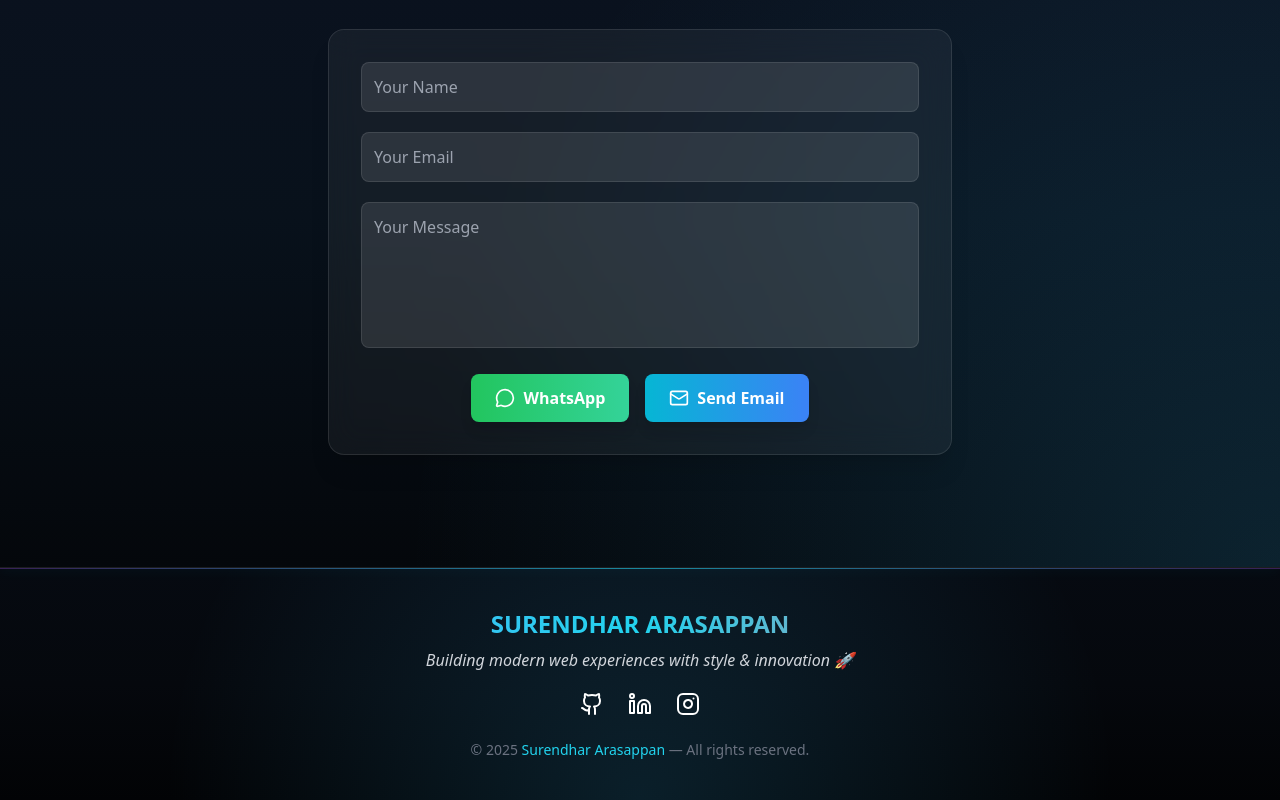
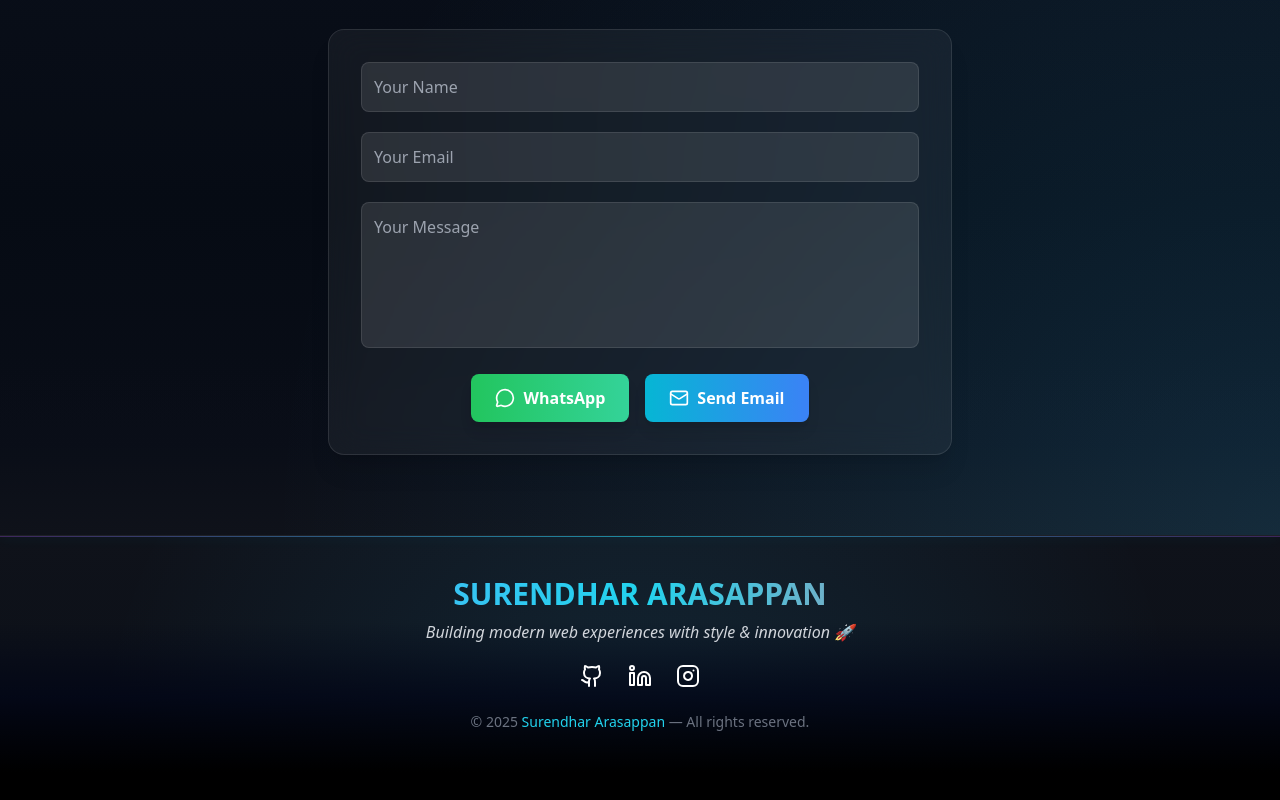
Before and after one commit to SURENDHAR-05-12/my-portfolio, a React (Vite) app: page / in a window 1280 px wide. Shown: the part 2616-3416 px from the top of the page. After the commit the page ends 3388 px from the top, so only its background shows below. Built offline with nearby package versions, Linux system fonts and the light colour scheme.

Commit message:
Fixed contact-footer gradient blend and layout

```diff
--- a/src/components/Contact.tsx
+++ b/src/components/Contact.tsx
@@ -5,10 +5,9 @@ import React, { useState } from "react";
 const Contact: React.FC = () => {
   const [toast, setToast] = useState<{ message: string; type: "success" | "error" } | null>(null);
 
-  // ✨ Toast popup handler
   const showToast = (message: string, type: "success" | "error") => {
     setToast({ message, type });
-    setTimeout(() => setToast(null), 3000); // auto hide after 3s
+    setTimeout(() => setToast(null), 3000);
   };
 
   const sendWhatsApp = () => {
@@ -34,10 +33,7 @@ const Contact: React.FC = () => {
     const formAction = "https://formsubmit.co/surendhar6384@gmail.com";
     const formData = new FormData(form);
 
-    fetch(formAction, {
-      method: "POST",
-      body: formData,
-    })
+    fetch(formAction, { method: "POST", body: formData })
       .then(() => {
         showToast("✅ Email sent successfully!", "success");
         form.reset();
@@ -50,10 +46,13 @@ const Contact: React.FC = () => {
   return (
     <section
       id="contact"
-      className="relative py-20 pb-28 bg-gradient-to-b from-[#0b1220] via-[#08111b] to-[#04070b] text-white"
+      className="relative py-20 bg-gradient-to-b from-[#0a0f1a] via-[#060b14] to-[#0a0e18] text-white overflow-hidden"
     >
-      {/* Glow background */}
-      <div className="absolute inset-0 bg-[radial-gradient(circle_at_bottom_right,rgba(56,189,248,0.15),transparent_60%)]"></div>
+      {/* ✨ Bottom merge gradient to footer */}
+      <div className="absolute bottom-0 left-0 w-full h-[180px] bg-gradient-to-b from-transparent via-[#0a0e18]/60 to-[#0f121a] pointer-events-none"></div>
+
+      {/* Cyan glow */}
+      <div className="absolute inset-0 bg-[radial-gradient(circle_at_bottom_right,rgba(56,189,248,0.15),transparent_70%)]"></div>
 
       <div className="max-w-2xl mx-auto px-6 relative z-10">
         <motion.h2
@@ -81,7 +80,6 @@ const Contact: React.FC = () => {
             placeholder="Your Name"
             className="w-full p-3 bg-white/10 border border-white/10 rounded-lg focus:ring-2 focus:ring-cyan-400 outline-none text-gray-200 placeholder-gray-400 transition"
           />
-
           <input
             id="email"
             name="email"
@@ -90,7 +88,6 @@ const Contact: React.FC = () => {
             placeholder="Your Email"
             className="w-full p-3 bg-white/10 border border-white/10 rounded-lg focus:ring-2 focus:ring-purple-400 outline-none text-gray-200 placeholder-gray-400 transition"
           />
-
           <textarea
             id="message"
             name="message"
@@ -121,7 +118,7 @@ const Contact: React.FC = () => {
         </motion.form>
       </div>
 
-      {/* 🌟 Modern Toast Message */}
+      {/* Toast message */}
       {toast && (
         <motion.div
           initial={{ opacity: 0, y: 40 }}
--- a/src/components/Footer.tsx
+++ b/src/components/Footer.tsx
@@ -25,10 +25,14 @@ const Footer: React.FC = () => {
   ];
 
   return (
-    <footer className="relative bg-gradient-to-b from-[#060a11] via-[#05080d] to-[#020305] text-white py-10 mt-0 border-t border-white/10 overflow-hidden">
-      {/* 🌈 Smooth top divider line */}
+    <footer className="relative bg-gradient-to-b from-[#0f121a] via-[#0d1119] to-[#05070d] text-white py-10 mt-0 border-t border-white/10 overflow-hidden">
+      {/* 🌈 Top divider glow */}
       <div className="absolute top-0 left-0 w-full h-[1px] bg-gradient-to-r from-purple-500/30 via-cyan-400/60 to-purple-500/30 shadow-[0_0_12px_rgba(34,211,238,0.3)]"></div>
 
+      {/* 💫 Radial background blend */}
+      <div className="absolute inset-0 pointer-events-none bg-[radial-gradient(circle_at_bottom,rgba(56,189,248,0.12),transparent_80%)]"></div>
+
+      {/* ✨ Content */}
       <motion.div
         initial={{ opacity: 0, y: 20 }}
         whileInView={{ opacity: 1, y: 0 }}
@@ -36,13 +40,13 @@ const Footer: React.FC = () => {
         viewport={{ once: true }}
         className="max-w-6xl mx-auto px-6 md:px-10 text-center relative z-10"
       >
-        {/* ✨ Name / Brand */}
-        <h3 className="text-2xl font-extrabold bg-gradient-to-r from-blue-400 via-cyan-400 to-rose-400 bg-clip-text text-transparent">
+        {/* 🌟 Name */}
+        <h3 className="text-2xl sm:text-3xl font-extrabold bg-gradient-to-r from-blue-400 via-cyan-400 to-rose-400 bg-clip-text text-transparent">
           SURENDHAR ARASAPPAN
         </h3>
 
-        {/* 🌐 Tagline */}
-        <p className="mt-2 text-gray-300 italic">
+        {/* 💬 Tagline */}
+        <p className="mt-2 text-gray-300 italic text-sm sm:text-base">
           Building modern web experiences with style & innovation 🚀
         </p>
 
@@ -73,8 +77,8 @@ const Footer: React.FC = () => {
         </p>
       </motion.div>
 
-      {/* 💫 Bottom radial glow */}
-      <div className="absolute inset-0 pointer-events-none bg-[radial-gradient(circle_at_bottom,rgba(56,189,248,0.15),transparent_70%)]"></div>
+      {/* 🩵 Extended smooth bottom glow (fixes black cutoff on mobile) */}
+      <div className="absolute bottom-0 left-0 w-full h-[150px] bg-gradient-to-b from-transparent via-[#020617]/80 to-[#000000] pointer-events-none"></div>
     </footer>
   );
 };
```
